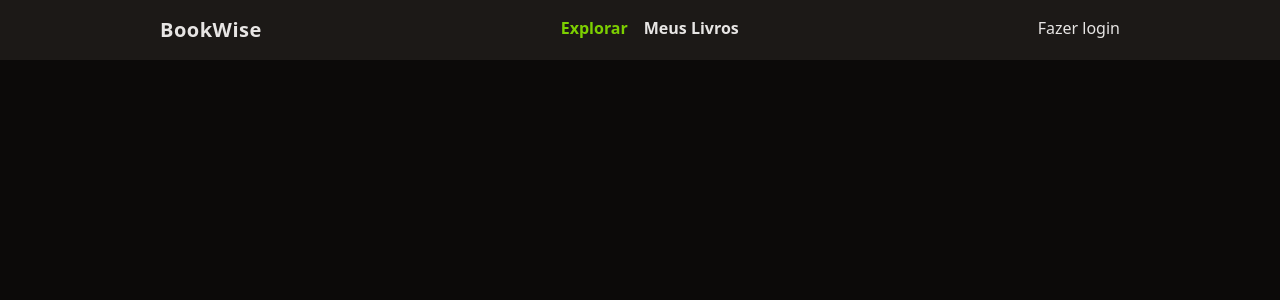
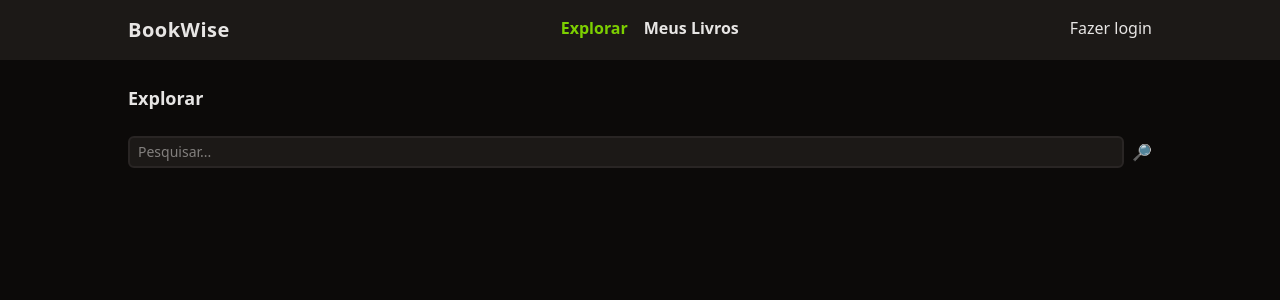
Before and after one commit to rafaumeu/bookwise, a PHP site: page / in a window 1280 px wide. Shown: the top 300 px of the page. Run offline with PHP 8.4, Linux system fonts and the light colour scheme.

Commit message:
feat(ui): add explore section and search functionality
- Add explore section with search form to index.php
- Update .gitignore with IDE and PHP patterns

```diff
--- a/index.php
+++ b/index.php
@@ -11,7 +11,7 @@
 
 <body class="bg-stone-950 text-stone-200">
   <header class="bg-stone-900">
-    <nav class="mx-auto max-w-screen-lg flex justify-between px-8 py-4">
+    <nav class="mx-auto max-w-screen-lg flex justify-between py-4">
       <div class="font-bold text-xl tracking-wide">
         BookWise
       </div>
@@ -24,8 +24,12 @@
       </ul>
     </nav>
   </header>
-  <main>
-
+  <main class="mx-auto max-w-screen-lg space-y-6">
+    <h1 class="mt-6 font-bold text-lg mt-6">Explorar</h1>
+    <form class="w-full flex space-x-2">
+      <input type="text" class="border-stone-800 bg-stone-900 text-sm border-2 rounded-md focus:outline-none px-2 py-1 w-full" placeholder="Pesquisar..." name="pesquisar" />
+      <button type="submit">🔎</button>
+    </form>
   </main>
 </body>
 
```
Also changed, not shown: 1 other file.
